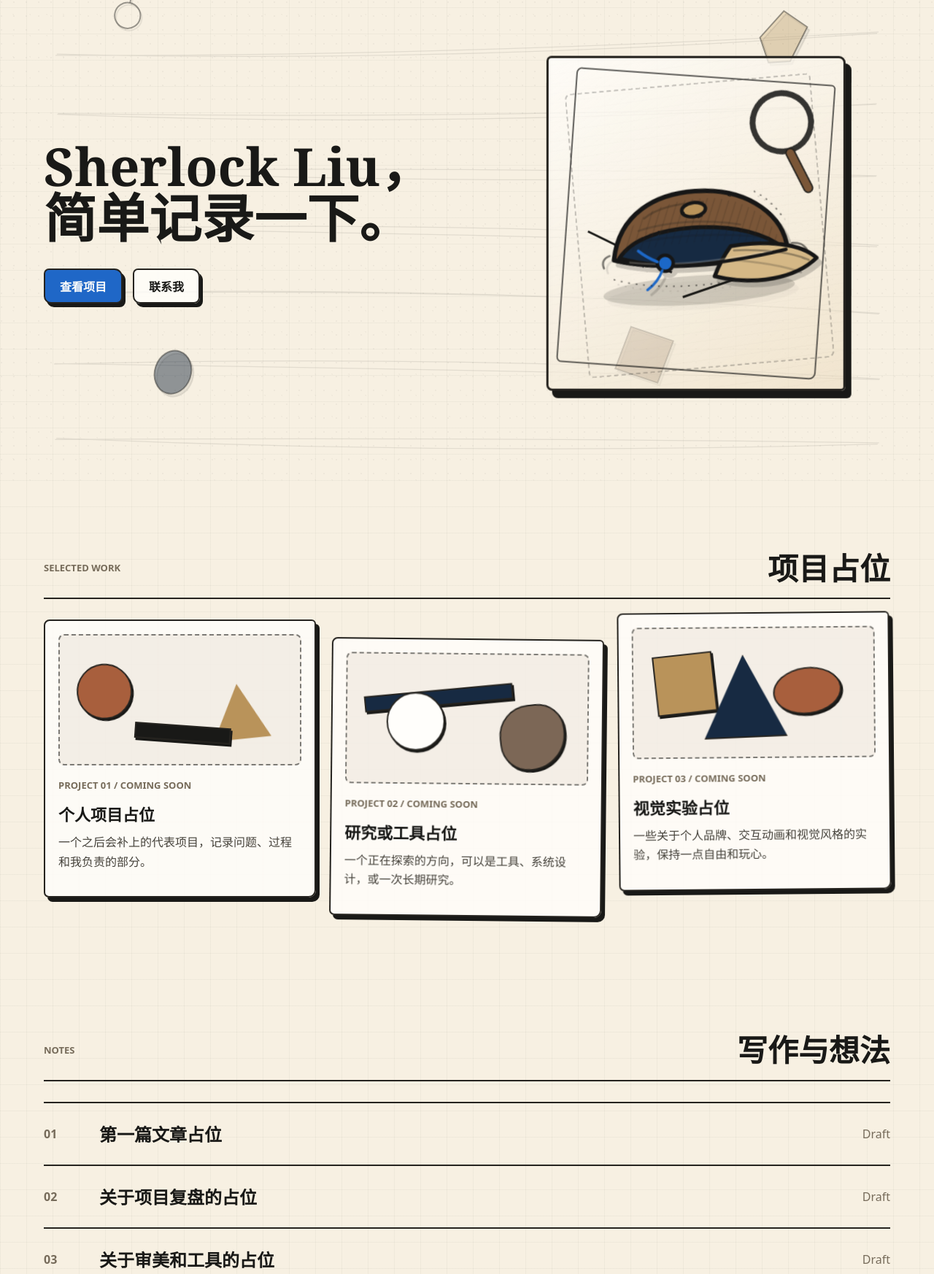
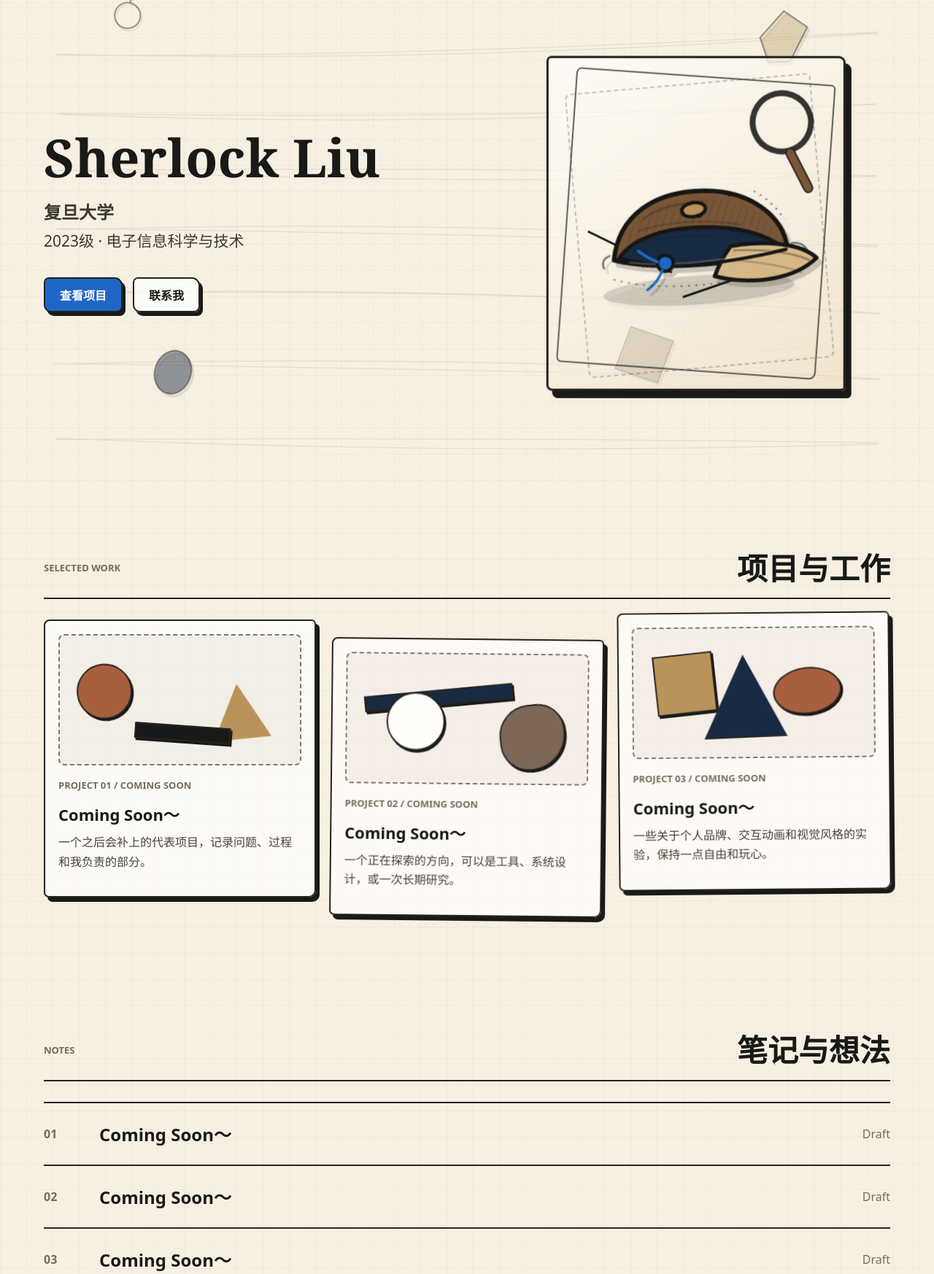
Before and after one commit to SherLockLiu4869/Personal-Site, a plain HTML site: page index.html in a window 1280 px wide. Shown: the part 134-1880 px from the top of the page at 73% size. Drawn offline with Linux system fonts and the light colour scheme.

Commit message:
Update profile and placeholder content

```diff
--- a/index.html
+++ b/index.html
@@ -27,7 +27,11 @@
     <main id="top">
       <section class="hero section-band" aria-labelledby="hero-title">
         <div class="hero-copy">
-          <h1 id="hero-title">Sherlock Liu，简单记录一下。</h1>
+          <h1 id="hero-title">Sherlock Liu</h1>
+          <p class="hero-profile">
+            <strong>复旦大学</strong>
+            <span>2023级 · 电子信息科学与技术</span>
+          </p>
           <div class="hero-actions">
             <a class="button primary" href="#work">查看项目</a>
             <a class="button ghost" href="#contact">联系我</a>
@@ -49,7 +53,7 @@
       <section class="section-band work" id="work" aria-labelledby="work-title">
         <div class="section-heading">
           <p class="eyebrow">Selected Work</p>
-          <h2 id="work-title">项目占位</h2>
+          <h2 id="work-title">项目与工作</h2>
         </div>
         <div class="work-grid">
           <article class="work-item">
@@ -58,7 +62,7 @@
             </div>
             <div>
               <p class="meta">Project 01 / Coming Soon</p>
-              <h3>个人项目占位</h3>
+              <h3>Coming Soon～</h3>
               <p>一个之后会补上的代表项目，记录问题、过程和我负责的部分。</p>
             </div>
           </article>
@@ -68,7 +72,7 @@
             </div>
             <div>
               <p class="meta">Project 02 / Coming Soon</p>
-              <h3>研究或工具占位</h3>
+              <h3>Coming Soon～</h3>
               <p>一个正在探索的方向，可以是工具、系统设计，或一次长期研究。</p>
             </div>
           </article>
@@ -78,7 +82,7 @@
             </div>
             <div>
               <p class="meta">Project 03 / Coming Soon</p>
-              <h3>视觉实验占位</h3>
+              <h3>Coming Soon～</h3>
               <p>一些关于个人品牌、交互动画和视觉风格的实验，保持一点自由和玩心。</p>
             </div>
           </article>
@@ -88,22 +92,22 @@
       <section class="section-band notes" id="notes" aria-labelledby="notes-title">
         <div class="section-heading">
           <p class="eyebrow">Notes</p>
-          <h2 id="notes-title">写作与想法</h2>
+          <h2 id="notes-title">笔记与想法</h2>
         </div>
         <div class="note-list">
           <a class="note-link" href="#">
             <span>01</span>
-            <strong>第一篇文章占位</strong>
+            <strong>Coming Soon～</strong>
             <em>Draft</em>
           </a>
           <a class="note-link" href="#">
             <span>02</span>
-            <strong>关于项目复盘的占位</strong>
+            <strong>Coming Soon～</strong>
             <em>Draft</em>
           </a>
           <a class="note-link" href="#">
             <span>03</span>
-            <strong>关于审美和工具的占位</strong>
+            <strong>Coming Soon～</strong>
             <em>Draft</em>
           </a>
         </div>
@@ -117,7 +121,7 @@
         <div class="contact-links">
           <a href="mailto:sherlockliu4869@gmail.com">Email / sherlockliu4869@gmail.com</a>
           <a href="https://github.com/SherLockLiu4869">GitHub / SherLockLiu4869</a>
-          <a href="#">LinkedIn / 待补充</a>
+          <a href="https://www.linkedin.com/in/%E6%BA%90%E5%93%B2-%E5%88%98-233900437/" target="_blank" rel="noopener noreferrer">LinkedIn / Sherlock Liu</a>
         </div>
       </section>
     </main>
--- a/styles.css
+++ b/styles.css
@@ -192,11 +192,19 @@
   font-size: 22px;
 }
 
-.hero-text {
+.hero-profile {
+  display: grid;
+  gap: 4px;
   max-width: 630px;
+  margin-bottom: 0;
   color: #3b3932;
-  font-size: 20px;
-  line-height: 1.7;
+  font-size: 21px;
+  line-height: 1.55;
+}
+
+.hero-profile strong {
+  color: var(--blue);
+  font-size: 24px;
 }
 
 .hero-actions {
@@ -740,8 +748,12 @@
     line-height: 1.04;
   }
 
-  .hero-text {
+  .hero-profile {
     font-size: 17px;
+  }
+
+  .hero-profile strong {
+    font-size: 20px;
   }
 
   .portrait-stage {
```
